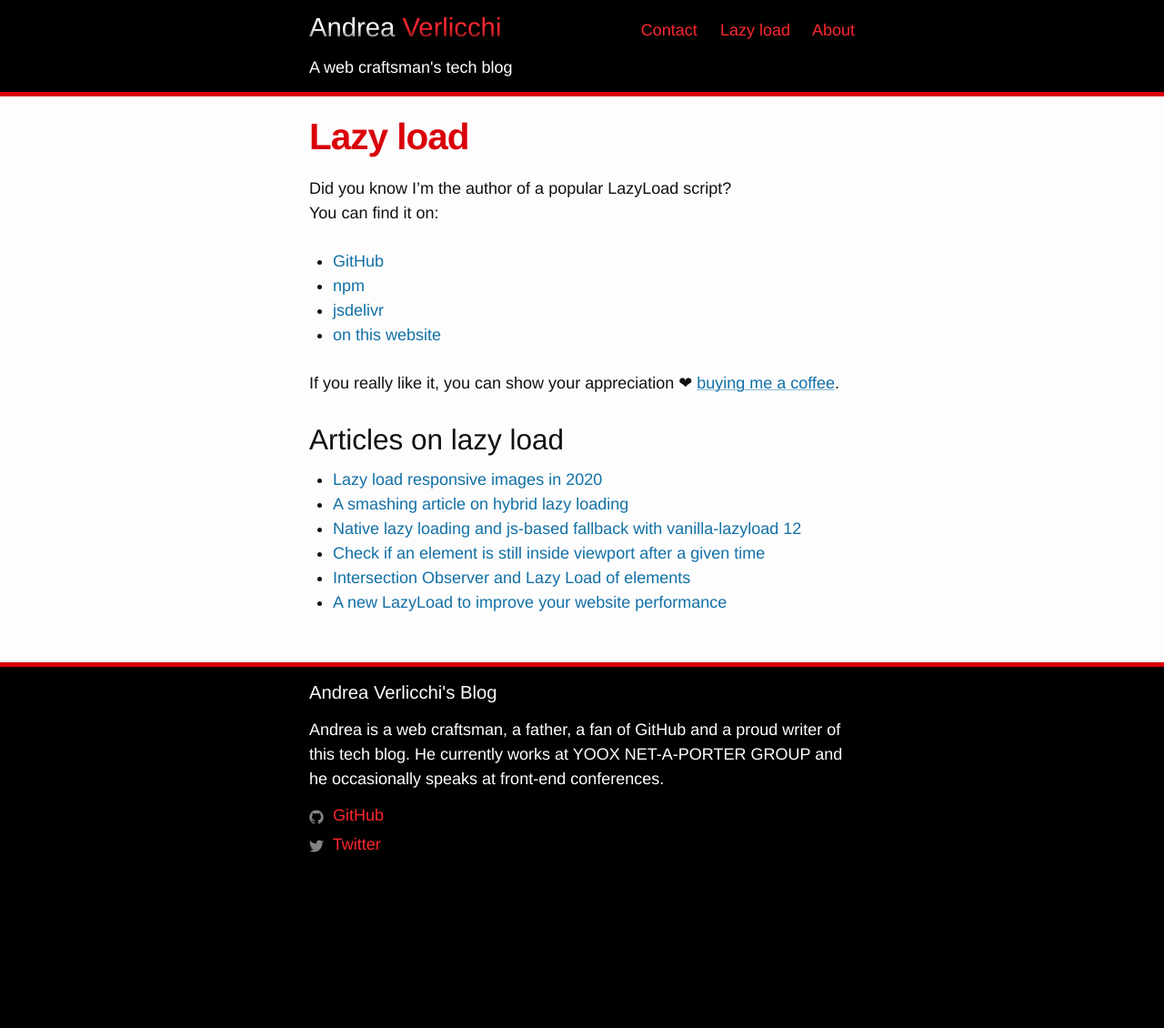
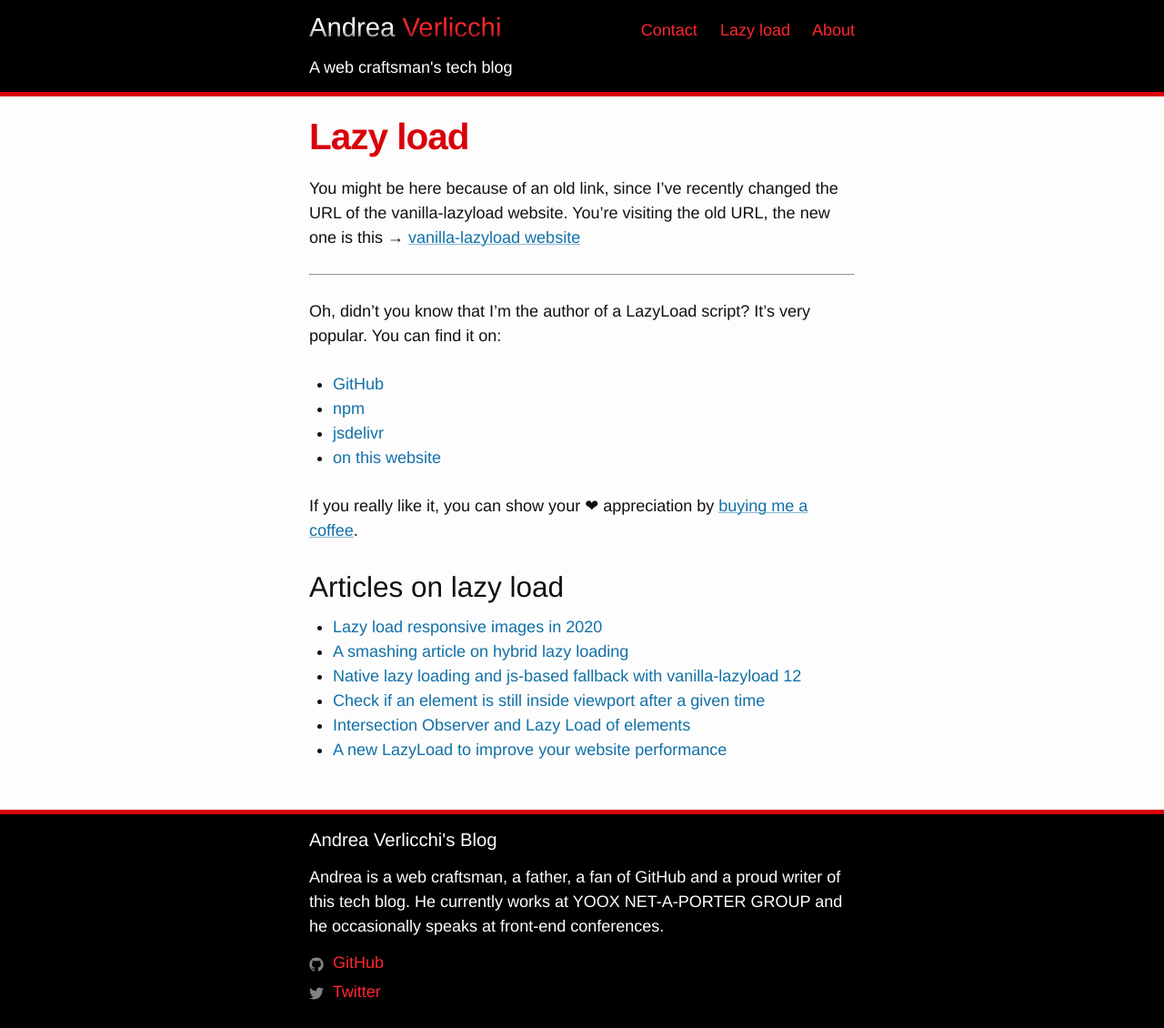
Before and after one commit to verlok/verlok.github.io, a Jekyll site: the page built from lazyload/index.md, in a window 1280 px wide. Shown: the whole page at 91% size. Built offline with Jekyll 4.4.1, drawn with Linux system fonts in a browser that asks for light colours; before the commit the page ends 968 px from its top, so only the background shows below that.

Commit message:
This isn't going to end

```diff
--- a/lazyload/index.md
+++ b/lazyload/index.md
@@ -5,15 +5,18 @@
 date_gmt: "2020-05-25 21:52:10 +0200"
 ---
 
-Did you know I'm the author of a popular LazyLoad script?<br>
-You can find it on:
+You might be here because of an old link, since I've recently changed the URL of the vanilla-lazyload website. You're visiting the old URL, the new one is this &rarr; [vanilla-lazyload website](/vanilla-lazyload)
+
+---
+
+Oh, didn't you know that I'm the author of a LazyLoad script? It's very popular. You can find it on:
 
 - [GitHub](https://github.com/verlok/vanilla-lazyload)
 - [npm](https://www.npmjs.com/package/vanilla-lazyload)
 - [jsdelivr](https://www.jsdelivr.com/package/npm/vanilla-lazyload)
 - [on this website](/vanilla-lazyload)
 
-If you really like it, you can show your appreciation ❤ [buying me a coffee](https://ko-fi.com/verlok).
+If you really like it, you can show your ❤ appreciation by [buying me a coffee](https://ko-fi.com/verlok).
 
 ## Articles on lazy load
 
```
